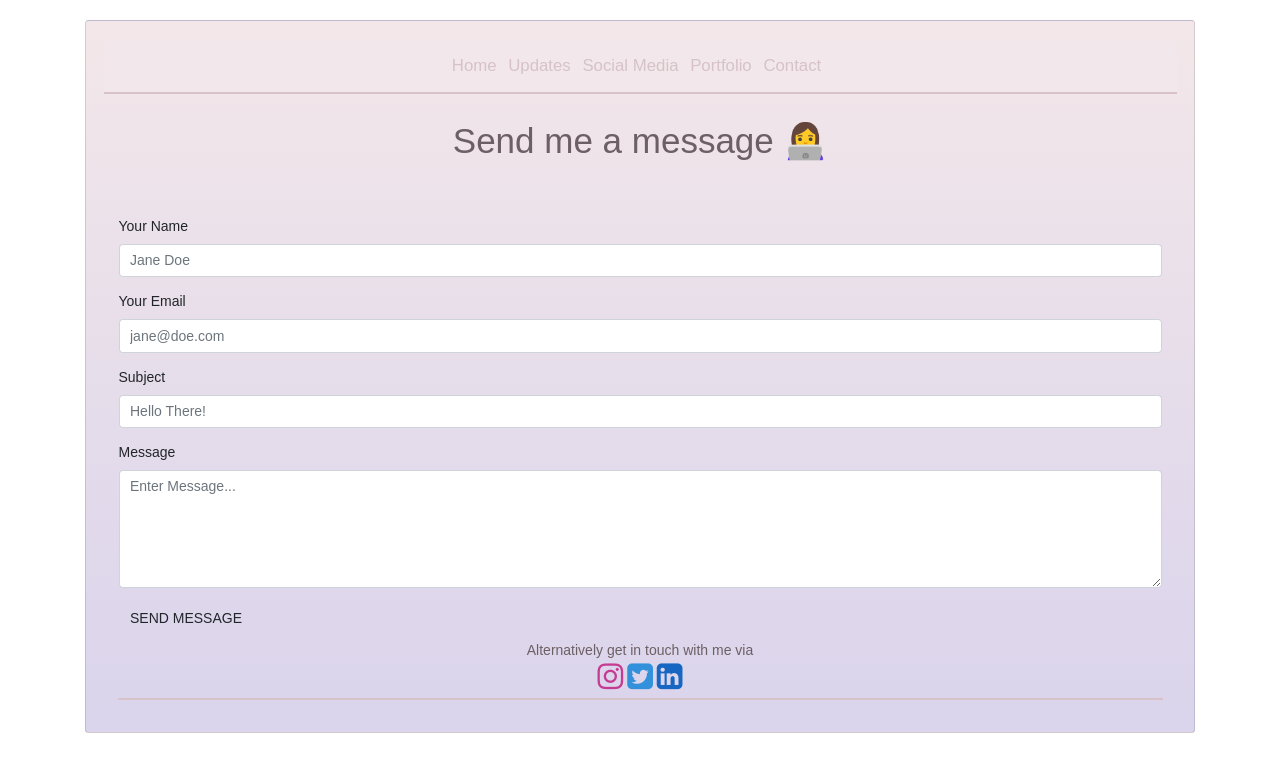
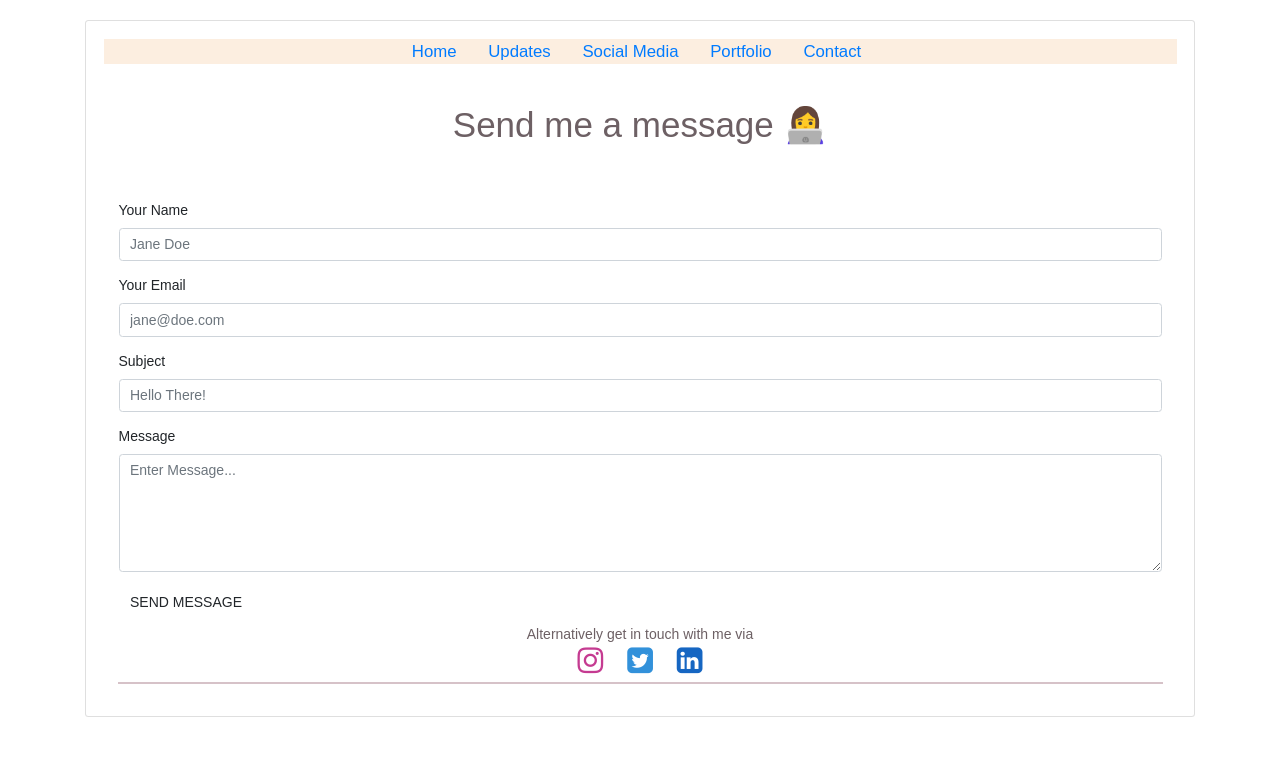
Before and after one commit to scatteroflight/Desertroseweb, a plain HTML site: page contact.html in a window 1280 px wide. Drawn offline with nearby package versions, Linux system fonts and the light colour scheme.

Commit message:
Update contact.css

```diff
--- a/contact.css
+++ b/contact.css
@@ -1,12 +1,3 @@
- html {
-  font-family: Arial, Helvetica, sans-serif;
-  font-size: 14px;
-
-
-
-
-}
-
  html {
   font-family: Arial, Helvetica, sans-serif;
   font-size: 14px;
@@ -17,7 +8,7 @@ html {
 }
 
 .card-body {
-background-image: linear-gradient(to top, #dad4ec 0%, #dad4ec 1%, #f3e7e9 100%);
+background-color: #fceee0;
   border: 3px;
   font-family: Arial, Helvetica, sans-serif;
 }
@@ -52,31 +43,37 @@ button {
     background-color: #d3bdec;
     border: #d3bdec;
 }
-
-.navigation {
-  background: #f2e7ea;
-  border-bottom: 2px solid #d6c2c8;
+      ul {
+        background: #FCEEE0;
         font-size: 1.2rem;
+        padding: 1rem;
+        border-width: 1px 0;
         text-align: center;
-  padding: 1rem;
-}
-
-.navigation ul {
+        list-style: none;
         margin: 0;
         padding: 0;
       }
 
-.navigation ul li {
+
+     li {
+        margin: 0;
+        padding: 0;
+      }
+
+    ul li {
         display: inline;
         padding-right: 0.5rem;
 
       }
 
-.navigation a {
-  color: #d6c2c8;
+      a {
+          display: inline;
+          padding: 10px;
+        color: #B19647;
       }
 
-.navigation a:hover {
+
+      a:hover {
         color: black;
         text-decoration: underline;
       }
```
Lines whose indentation alone changed are shown as unchanged.
